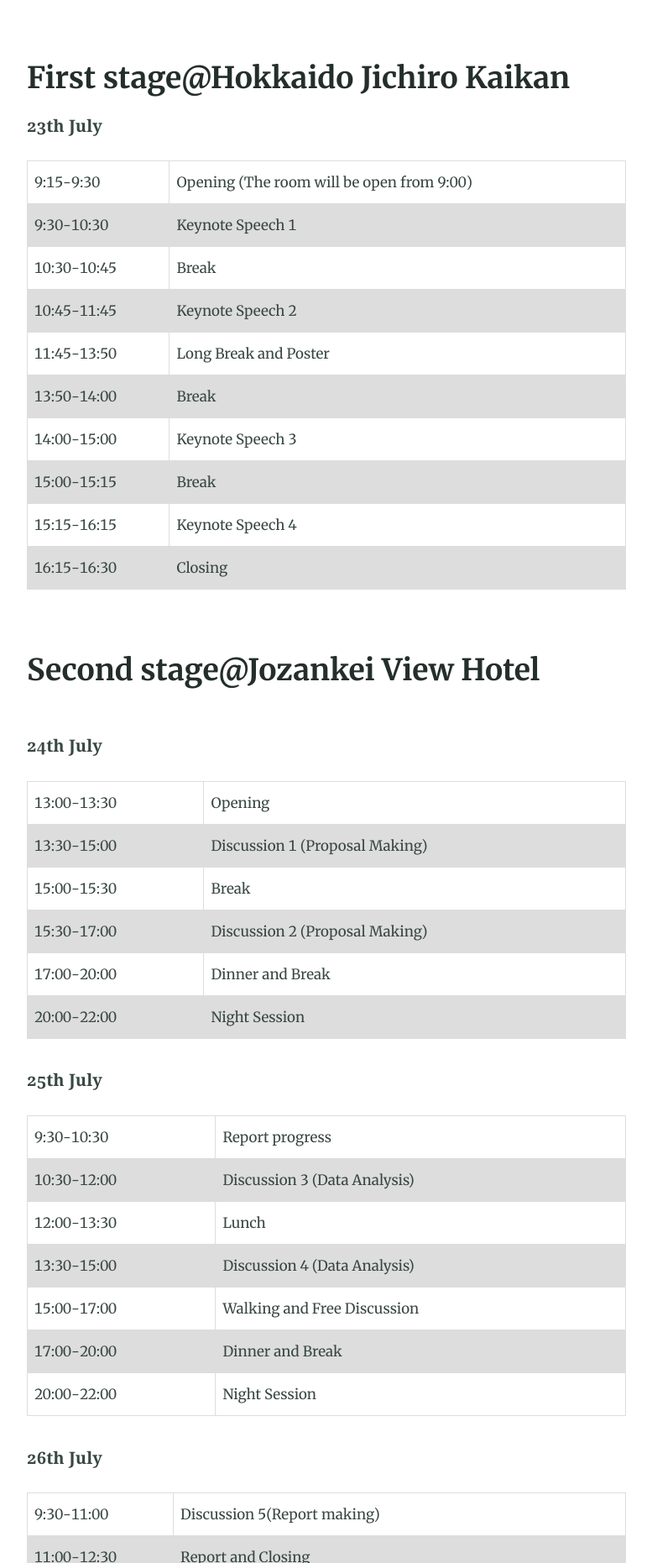
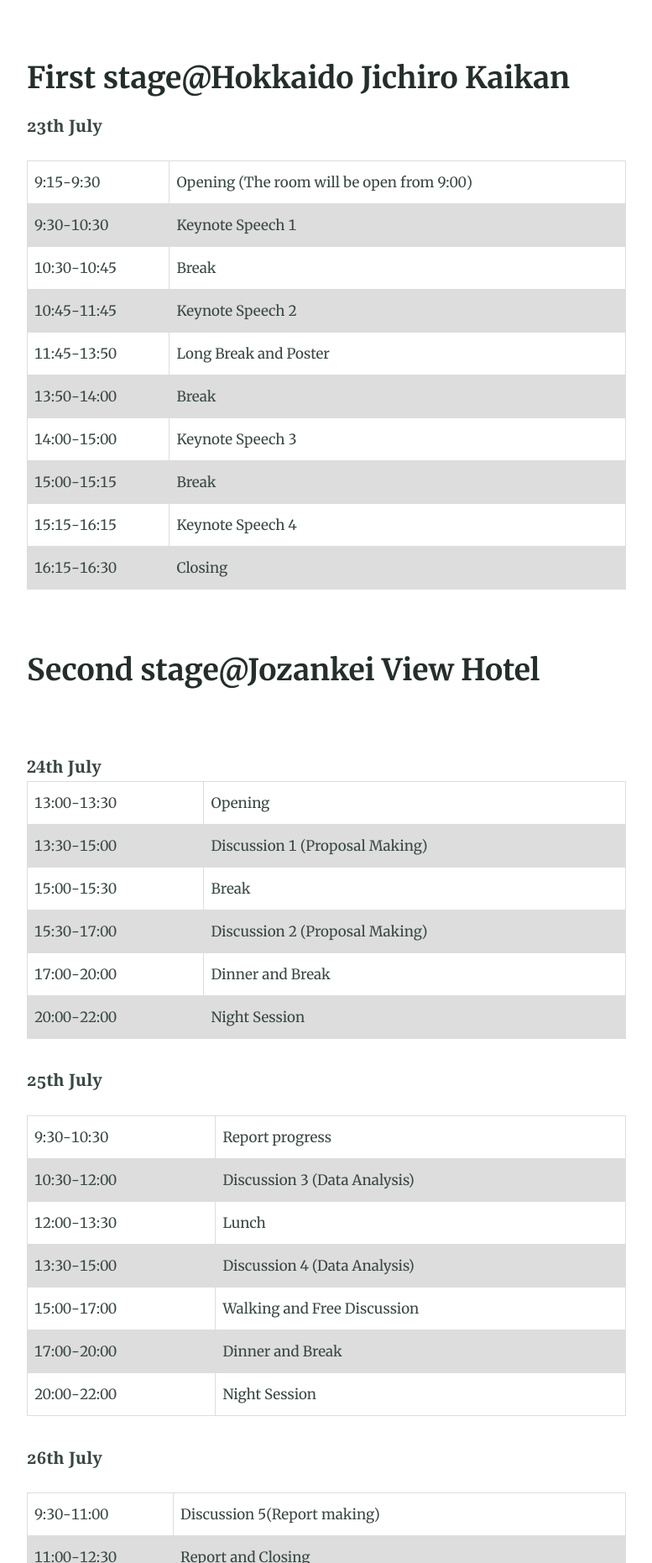
Before and after one commit to msr-asia-summit/msr-asia-summit.github.io, a Jekyll site: the page built from program.md, in a window 1280 px wide. Shown: the part 1075-2936 px from the top of the page at 84% size, without its empty margins (251-1028 px from the left). Built offline with Jekyll 4.4.1, drawn with Linux system fonts in a browser that asks for light colours.

Commit message:
Program detail

```diff
--- a/_includes/table-program-second-stage.html
+++ b/_includes/table-program-second-stage.html
@@ -21,9 +21,9 @@
     }
 </style>
 <br>
+<table>
 <b>24th July</b>
-<table>
-    <tr>
+   <tr>
         <td>13:00-13:30</td>
         <td>Opening</td>
     </tr>
```
